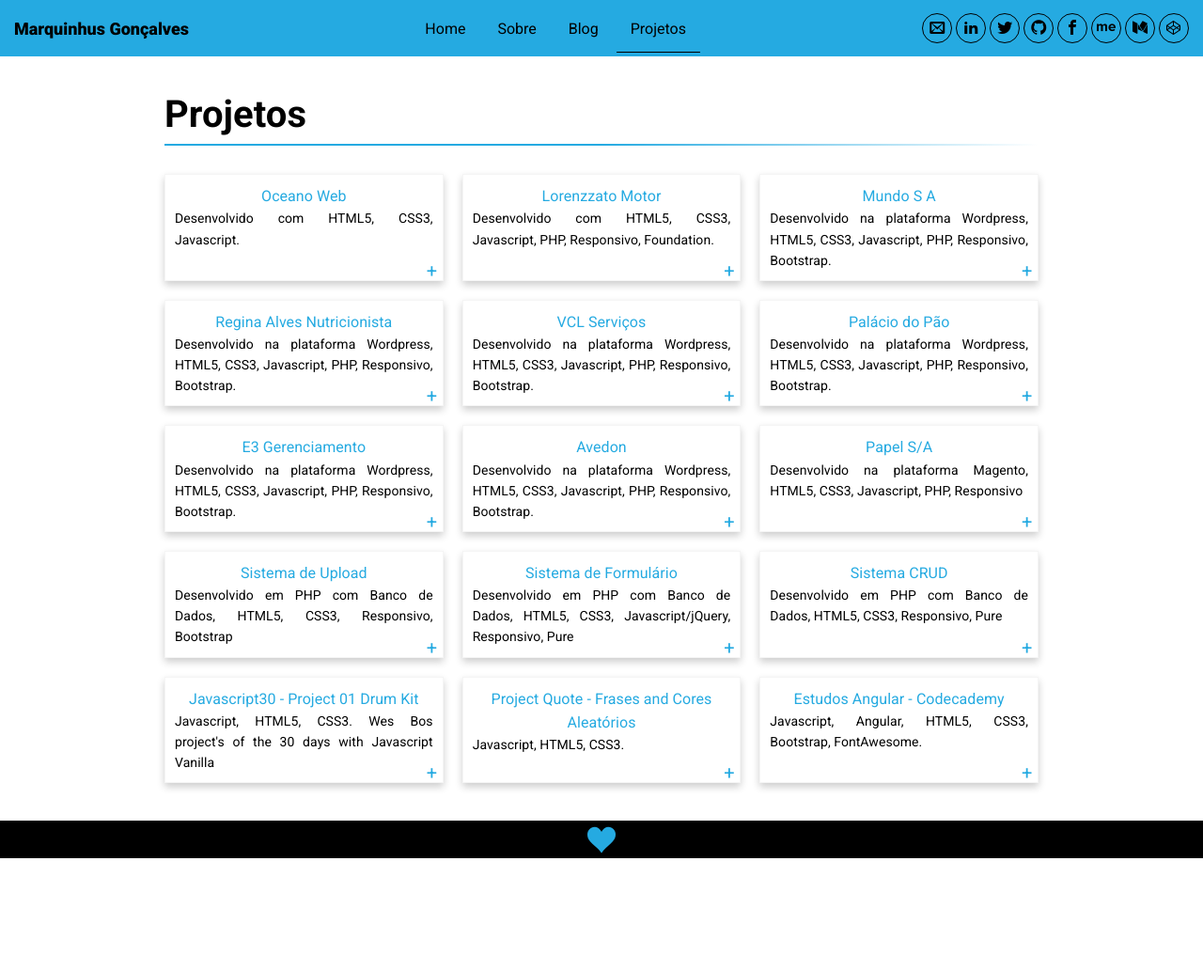
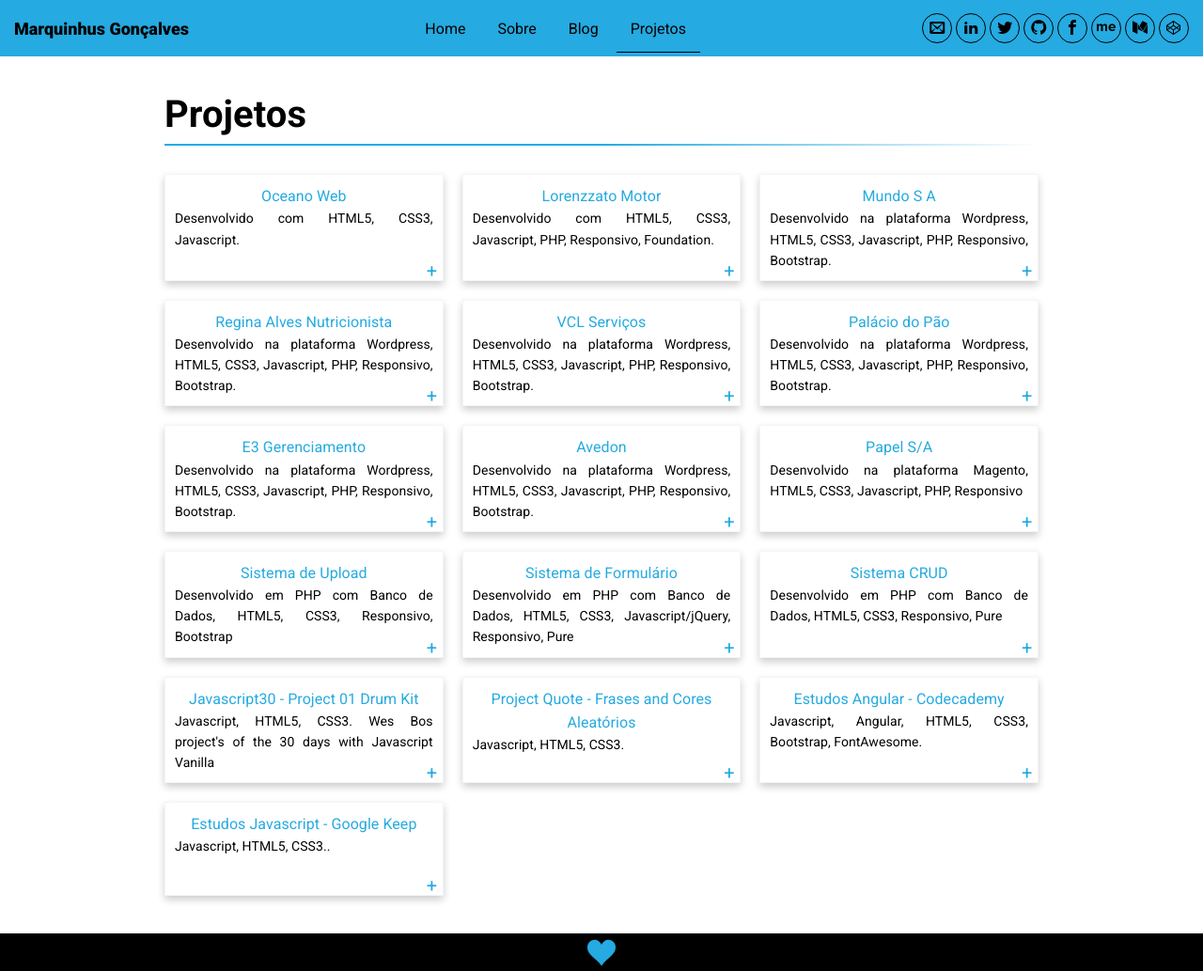
Before and after one commit to marquinhusgoncalves/marquinhusgoncalves.com, a Jekyll site: the page built from projects.md, in a window 1280 px wide. Shown: the whole page at 94% size. Built offline with Jekyll 4.4.1, drawn with Linux system fonts in a browser that asks for light colours; some web fonts are replaced; comment, search, counter and statistics services are not loaded; before the commit the page ends 913 px from its top, so only the background shows below that.

Commit message:
Add new project

```diff
--- a/projects.md
+++ b/projects.md
@@ -92,4 +92,10 @@
     <p class="card-description">Javascript, Angular, HTML5, CSS3, Bootstrap, FontAwesome.</p>
     <div class="card-plus"></div>
   </a>
+
+  <a href="http://ceep.oceanoweb.com.br/" class="card" target="_blank">
+    <p class="card-title">Estudos Javascript - Google Keep</p>
+    <p class="card-description">Javascript, HTML5, CSS3..</p>
+    <div class="card-plus"></div>
+  </a>
 </section>
```
